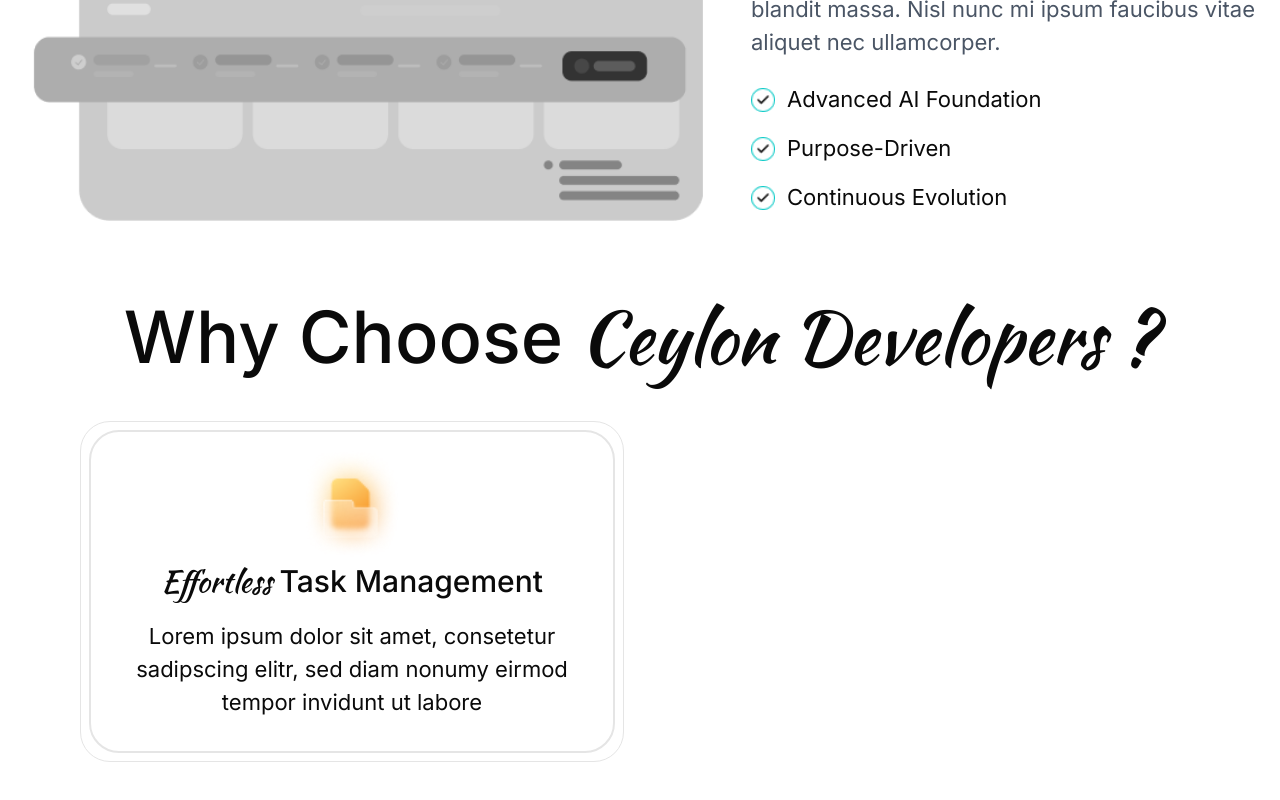
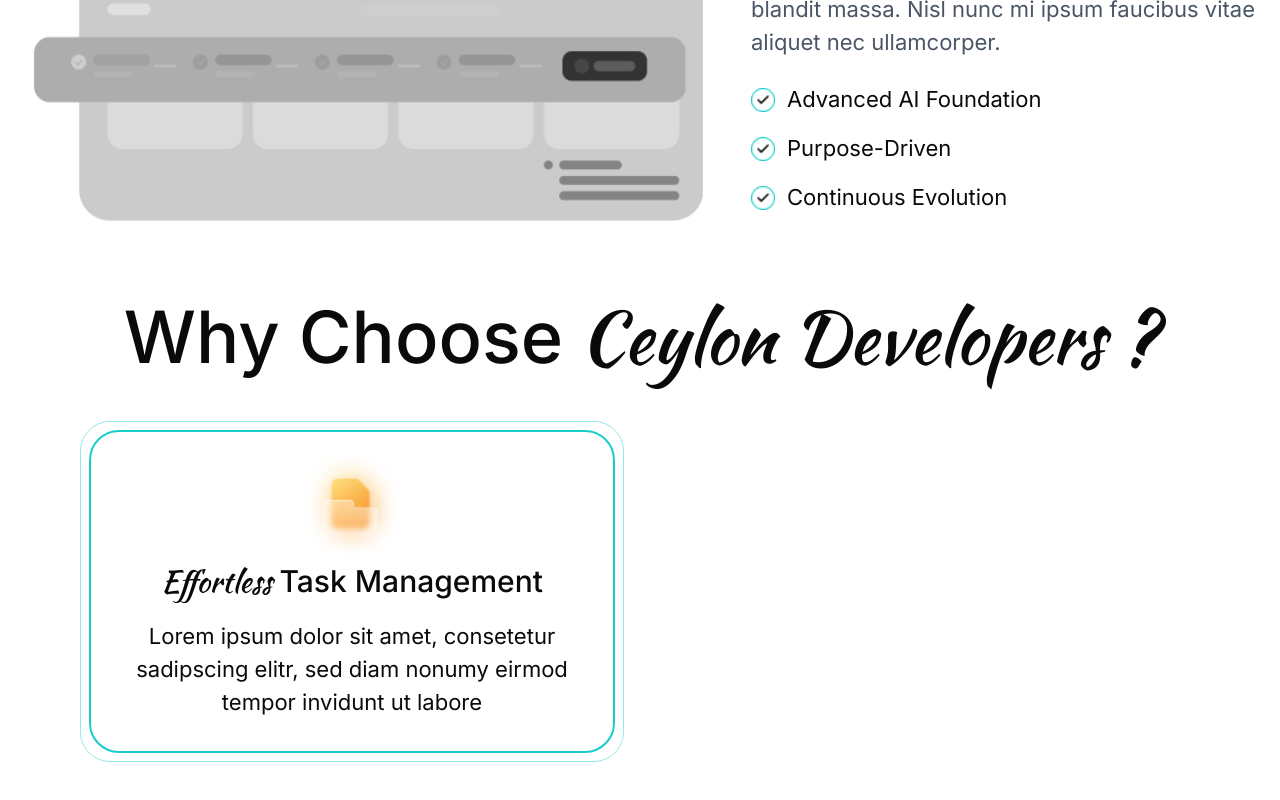
Before and after one commit to Roshen-Perera/ceylon-developers-portfolio, a Next.js app: page /about in a window 1280 px wide. Shown: the part 707-1507 px from the top of the page. Built offline with nearby package versions, Linux system fonts and the light colour scheme.

Commit message:
Refactor WhyChoose component to add consistent border styling to the first child div

```diff
--- a/components/whyChoose.tsx
+++ b/components/whyChoose.tsx
@@ -9,8 +9,8 @@ const WhyChoose = () => {
         <span className="font-kaushan"> Ceylon Developers ?</span>
       </h1>
       <div className="grid grid-cols-2 gap-8 mt-12 max-w-6xl px-4">
-        <div className="p-2 border-1 rounded-[30px]">
-          <div className="flex flex-col items-center justify-center border-2 rounded-[30px] p-4 pb-8">
+        <div className="p-2 border-1 rounded-[30px] border-[#17CDCA75]">
+          <div className="flex flex-col items-center justify-center border-[#17CDCA] border-2 rounded-[30px] p-4 pb-8">
             <Image
               src="/assets/icons/document.png"
               alt="Document"
```
